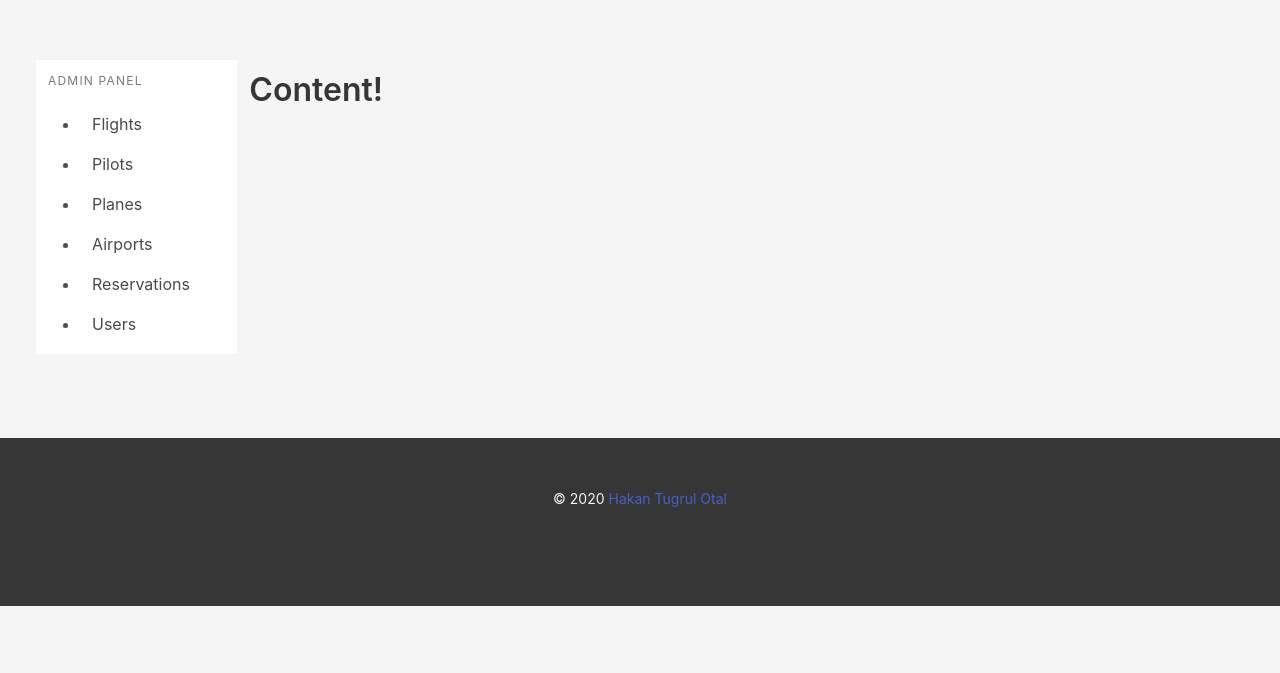
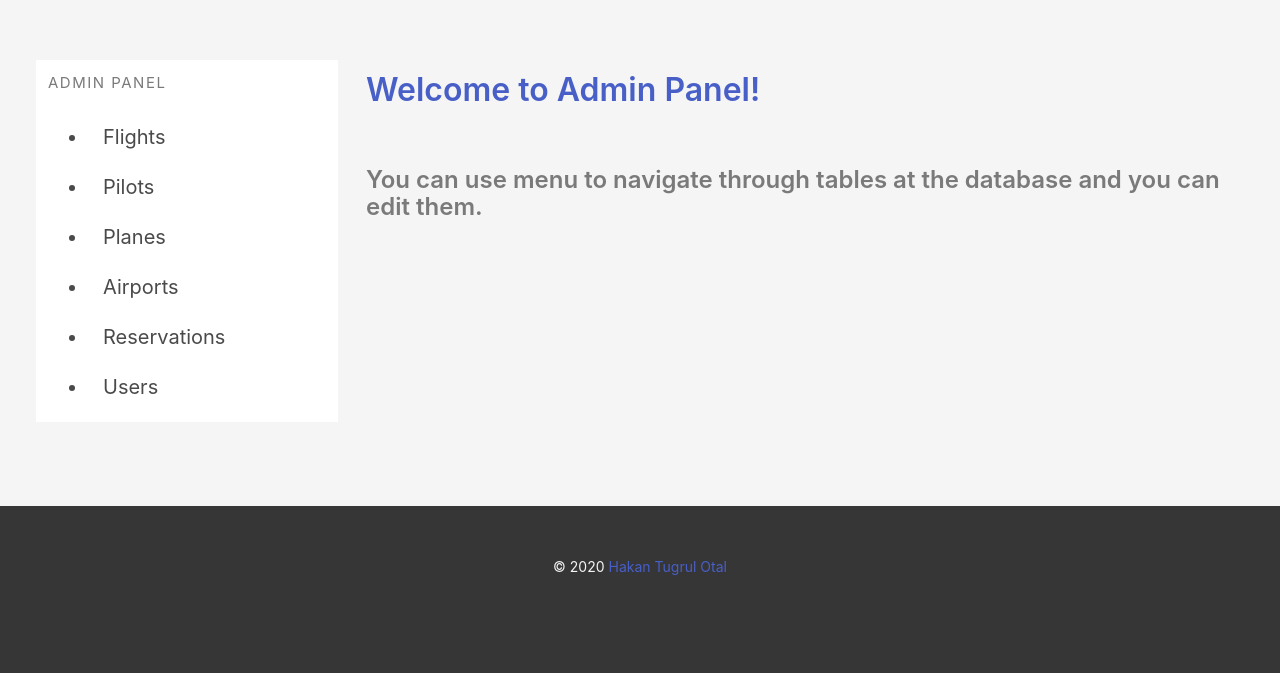
Before and after one commit to hakanotal/flight-management-app, a Flask app: page /panel in a window 1280 px wide. Shown: the part 72-745 px from the top of the page. Run offline with Flask 2, Linux system fonts and the light colour scheme; some libraries are stand-ins or nearby versions.

Commit message:
first commit

```diff
--- a/main.py
+++ b/main.py
@@ -10,11 +10,17 @@ def create_app():
     app.config.from_object("settings")
     app.config["db"] = db
 
+    #Home page
     app.add_url_rule("/", view_func=views.home_page)
+
+    #User pages
     app.add_url_rule("/flights", view_func=views.flights_page)
     app.add_url_rule("/flights/<int:flight_id>", view_func=views.details_page)
     app.add_url_rule("/myreservations", view_func=views.user_reservations_page)
-    app.add_url_rule("/panel", view_func=views.panel_page)
+
+    #Admin pages
+    app.add_url_rule("/panel", view_func=views.panel_home_page)
+    app.add_url_rule("/panel/<menu>", view_func=views.panel_menu_page)
 
     return app
 
--- a/templates/panel.html
+++ /dev/null
@@ -1,24 +0,0 @@
-{% extends "layout.html" %}
-{% block title %} Admin Panel {% endblock %}
-{% block content %}
-
-    <div class="columns">
-        <div class="column is-2 has-background-white">
-            <aside class="menu">
-                <p class="menu-label">Admin Panel</p>
-                <ul class="menu-list">
-                    <li><a>Flights</a></li>
-                    <li><a>Pilots</a></li>
-                    <li><a>Planes</a></li>
-                    <li><a>Airports</a></li>
-                    <li><a>Reservations</a></li>
-                    <li><a>Users</a></li>
-                </ul>
-            </aside>
-        </div>
-        <div class="column">
-            <h1 class="title">Content!</h1>
-        </div>
-    </div>
-
-{% endblock %}
--- /dev/null
+++ b/templates/panels/home-panel.html
@@ -0,0 +1,16 @@
+{% extends "layout.html" %}
+{% block title %} Admin Panel {% endblock %}
+{% block content %}
+
+    <div class="columns">
+        {% with menu=menu %}
+            {% include 'panels/menu.html' ignore missing %}
+        {% endwith %}
+        <div class="column ml-4">
+            <h1 class="title  has-text-link">Welcome to Admin Panel!</h1>
+            <hr>
+            <h3 class="subtitle has-text-grey">You can use menu to navigate through tables at the database and you can edit them.</h3>
+        </div>
+    </div>
+
+{% endblock %}
--- /dev/null
+++ b/templates/panels/menu.html
@@ -0,0 +1,43 @@
+<div class="column is-3 has-background-white">
+    <aside class="menu is-medium">
+        <p class="menu-label">Admin Panel</p>
+        <ul class="menu-list">
+            <li><a href="/panel/flights"
+                {% if menu == 'flights' %}
+                    class="is-active"
+                {% endif %}
+                >Flights</a>
+            </li>
+            <li><a href="/panel/pilots"
+                {% if menu == 'pilots' %}
+                    class="is-active"
+                {% endif %}
+                >Pilots</a>
+            </li>
+            <li><a href="/panel/planes"
+                {% if menu == 'planes' %}
+                    class="is-active"
+                {% endif %}
+                >Planes</a>
+            </li>
+            <li><a href="/panel/airports"
+                {% if menu == 'airports' %}
+                    class="is-active"
+                {% endif %}
+                >Airports</a>
+            </li>
+            <li><a href="/panel/reservations"
+                {% if menu == 'reservations' %}
+                    class="is-active"
+                {% endif %}
+                >Reservations</a>
+            </li>
+            <li><a href="/panel/users"
+                {% if menu == 'users' %}
+                    class="is-active"
+                {% endif %}
+                >Users</a>
+            </li>
+        </ul>
+    </aside>
+</div>
--- a/views.py
+++ b/views.py
@@ -1,7 +1,7 @@
 from flask import render_template, url_for, current_app, redirect
 from passlib.hash import pbkdf2_sha256 as hasher
 
-
+#Home
 def home_page():
     '''
     admin_name = os.getenv("ADMIN_NAME")
@@ -11,19 +11,39 @@ def home_page():
     '''
     return render_template("home.html")
 
+
+#User
+def flights_page():
+    db = current_app.config["db"]
+    return render_template("flights.html", flights=db.flights)
+
 def details_page(flight_id):
     db = current_app.config["db"]
     flight = db.get_flight(flight_id)
     return render_template("details.html", flight=flight)
 
-def flights_page():
-    db = current_app.config["db"]
-    return render_template("flights.html", flights=db.flights)
-
-
 def user_reservations_page():
     return render_template("user_reservations.html")
 
 
-def panel_page():
-    return render_template("panel.html")
+#Admin
+def panel_home_page():
+    return render_template("panels/home-panel.html")
+
+def panel_menu_page(menu):
+    db = current_app.config["db"]
+
+    if(menu == "flights"):
+        return render_template("panels/flights-panel.html", menu=menu, flights=db.get_flights())
+    elif(menu == "pilots"):
+        return render_template("panels/pilots-panel.html", menu=menu, pilots=db.get_pilots())
+    elif(menu == "planes"):
+        return render_template("panels/planes-panel.html", menu=menu, planes=db.get_planes())
+    elif(menu == "airports"):
+        return render_template("panels/airports-panel.html", menu=menu, airports=db.get_airports())
+    elif(menu == "reservations"):
+        return render_template("panels/reservations-panel.html", menu=menu, reservations=db.get_reservations())
+    elif(menu == "users"):
+        return render_template("panels/users-panel.html", menu=menu, users=db.get_users())
+    else:
+        return redirect(url_for("panel_home_page"))
```
Also changed, not shown: database.py (+23 -1 lines), templates/panels/airports-panel.html (added, +37 -0 lines), templates/panels/flights-panel.html (added, +45 -0 lines), templates/panels/pilots-panel.html (added, +35 -0 lines), templates/panels/planes-panel.html (added, +37 -0 lines), templates/panels/reservations-panel.html (added, +37 -0 lines), templates/flights.html (line endings or trailing spaces), templates/panels/users-panel.html (added).
